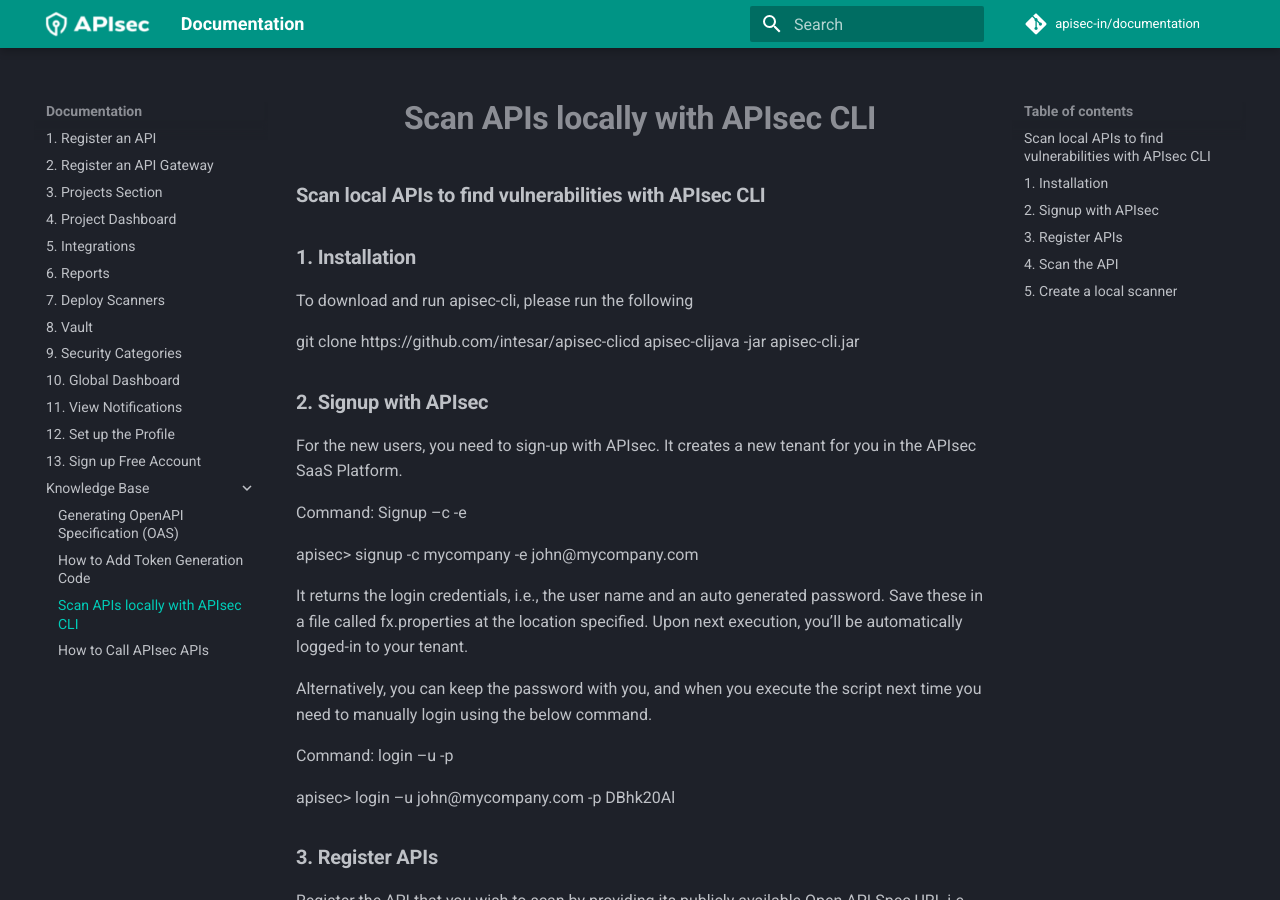
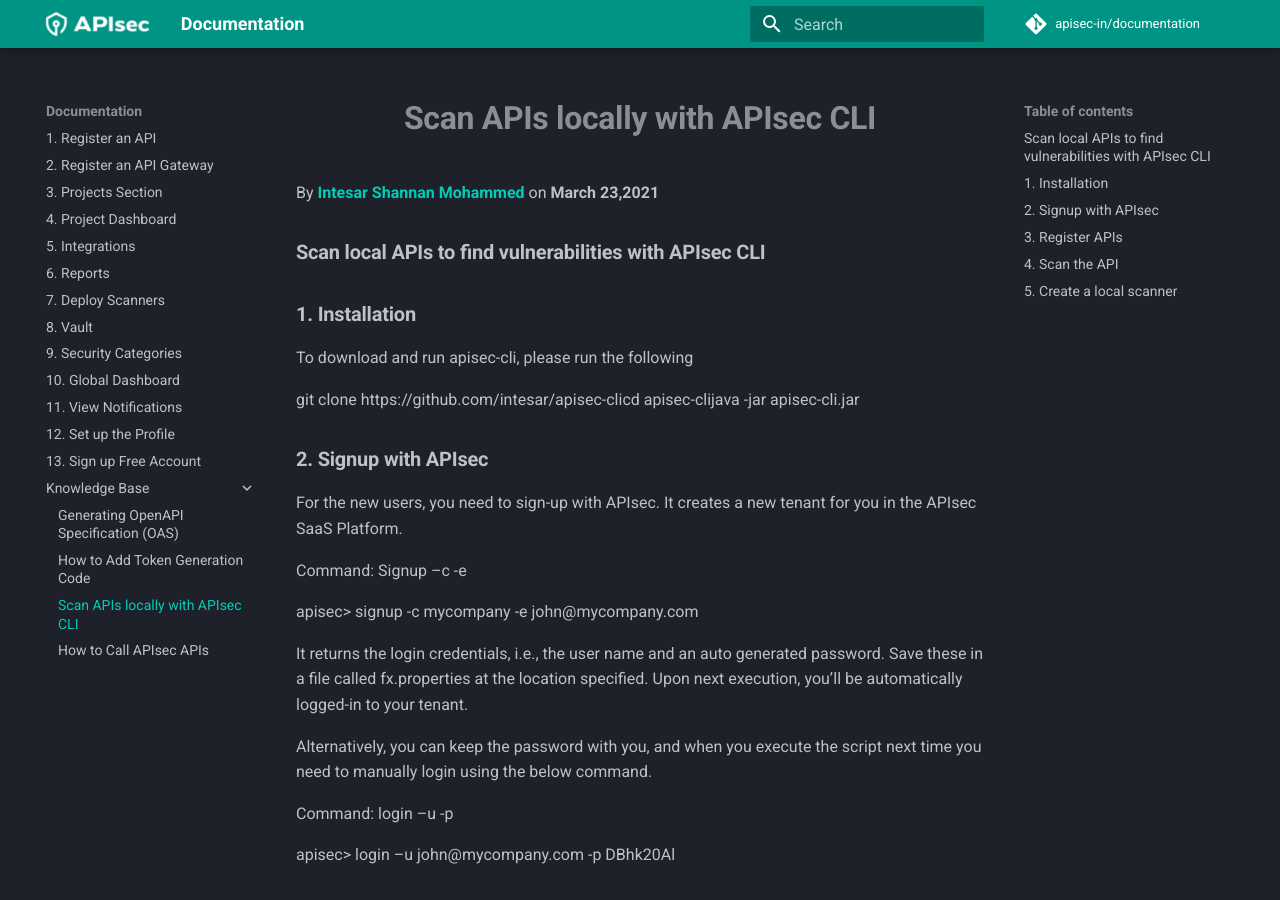
Before and after one commit to apisec-inc/documentation, an MkDocs documentation site: the page built from docs/APIsec CLI.md, in a window 1280 px wide and 900 px high. Built offline with MkDocs 1.6.1 and Material for MkDocs 9.7.7, drawn with Linux system fonts in a browser that asks for light colours; comment, search, counter and statistics services are not loaded; some of the changed text lies outside the part shown.

Commit message:
Update APIsec CLI.md

```diff
--- a/docs/APIsec CLI.md
+++ b/docs/APIsec CLI.md
@@ -1,5 +1,6 @@
 <h1 align="center"> <b> Scan APIs locally with APIsec CLI </b> </h1>
 
+   By **[Intesar Shannan Mohammed](https://github.com/intesar)** on **March 23,2021**
 
 ### **Scan local APIs to find vulnerabilities with APIsec CLI**
 
```
Also changed, not shown: other parts of docs/APIsec CLI.md (+0 -3 lines).
